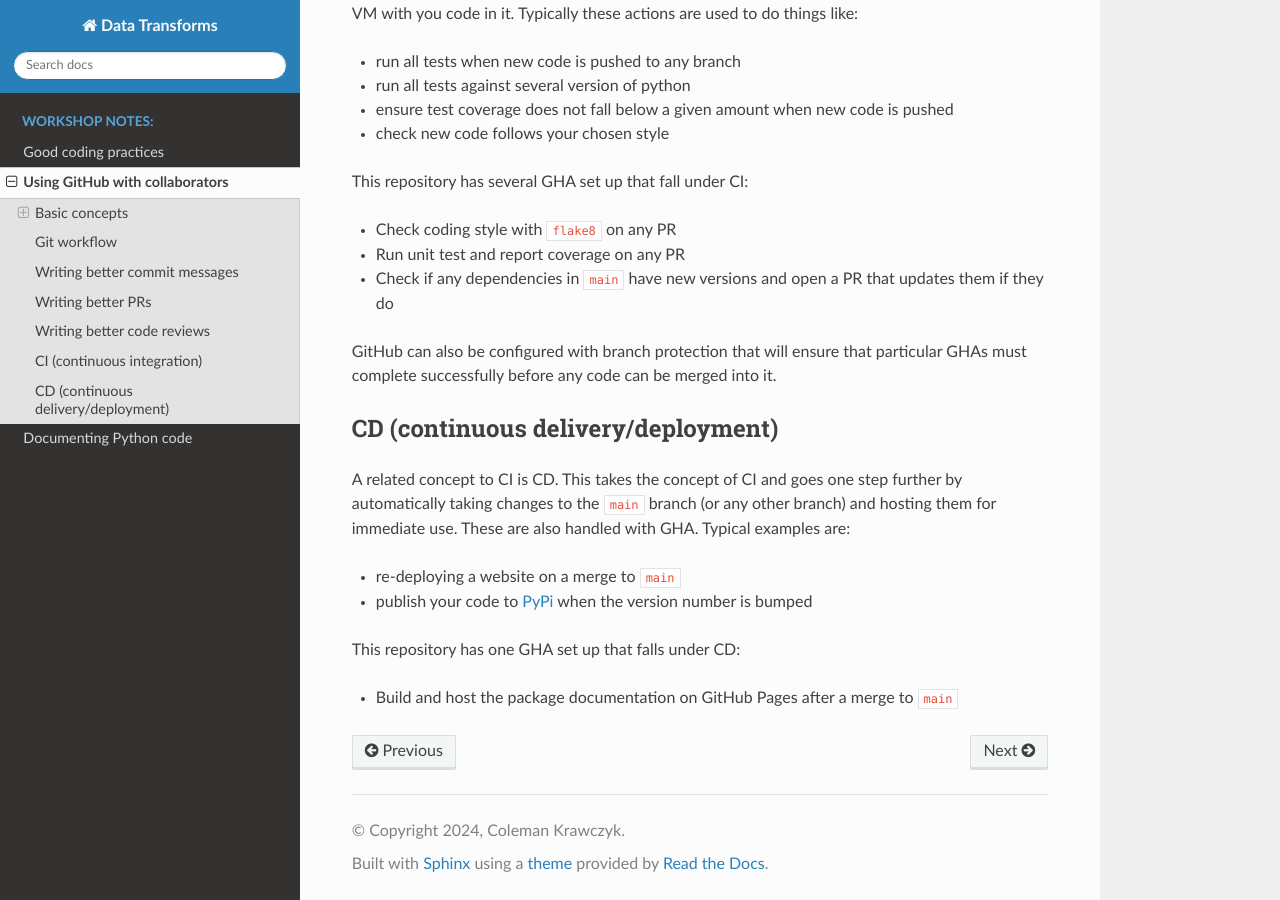
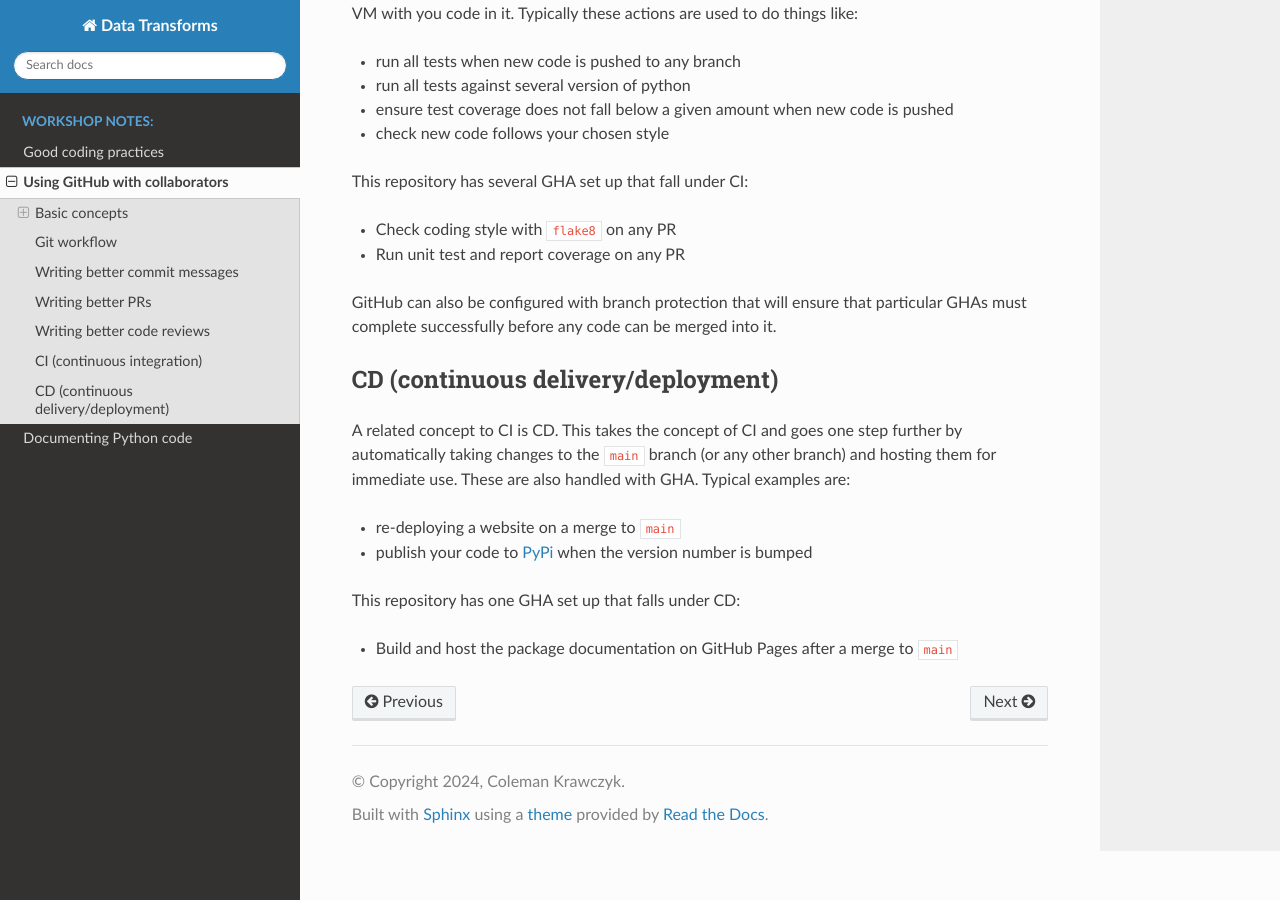
Before and after one commit to CKrawczyk/Advanced_Git_demo, a Sphinx documentation site: the page built from docs/source/github_with_collaborators.md, in a window 1280 px wide and 900 px high, scrolled down 6389 px. Built offline with Sphinx 7.4.7 and the Read the Docs theme 3.1.0, drawn with Linux system fonts in a browser that asks for light colours; pages that are not in the unit, such as notebooks, are missing from menus.

Commit message:
Fix notes
Remove line about CI that is not set up for this repo.

```diff
--- a/docs/source/github_with_collaborators.md
+++ b/docs/source/github_with_collaborators.md
@@ -262,7 +262,6 @@ This repository has several GHA set up that fall under CI:
 
 - Check coding style with `flake8` on any PR
 - Run unit test and report coverage on any PR
-- Check if any dependencies in `main` have new versions and open a PR that updates them if they do
 
 GitHub can also be configured with branch protection that will ensure that particular GHAs must complete successfully before any code can be merged into it.
 
```
